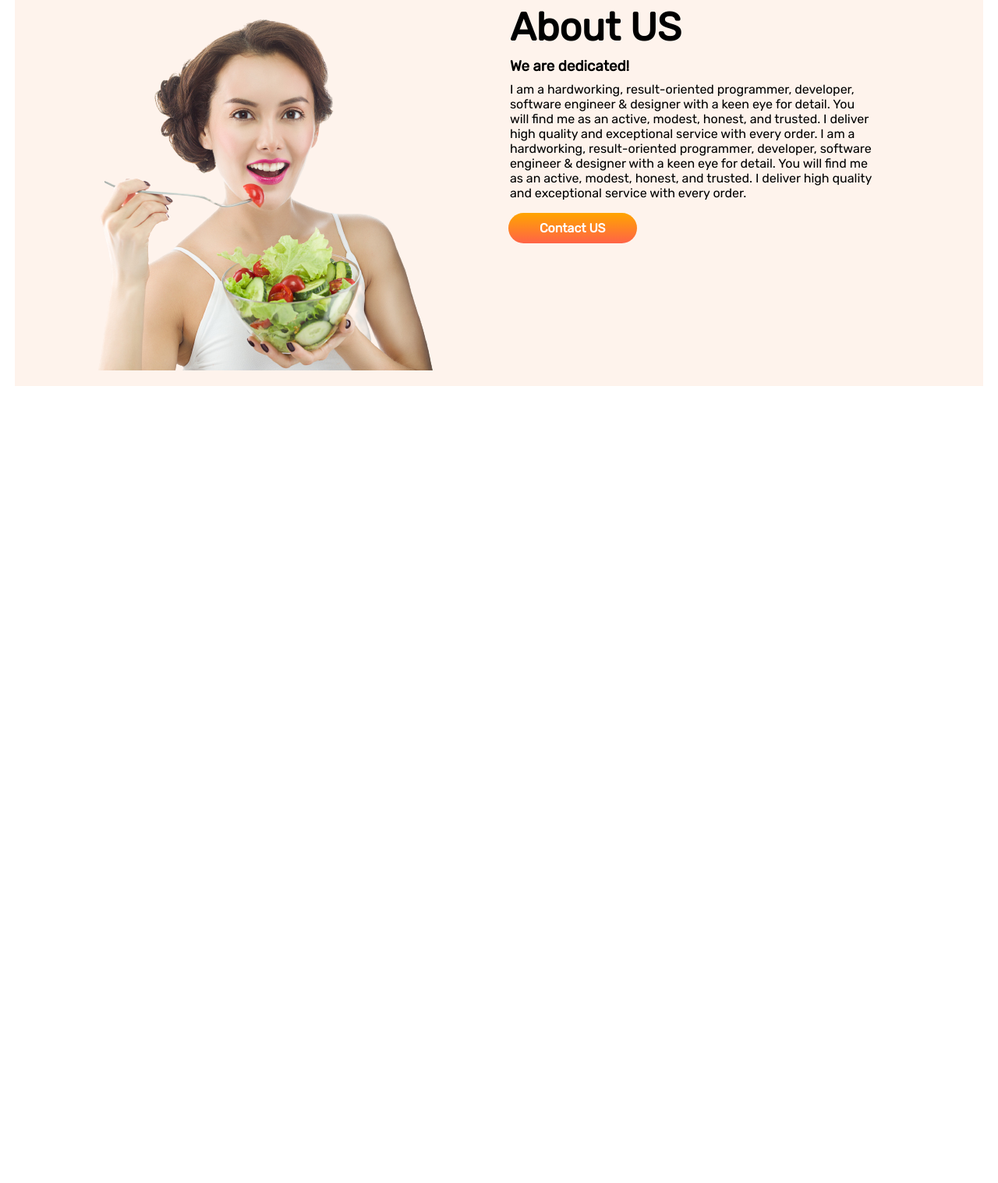
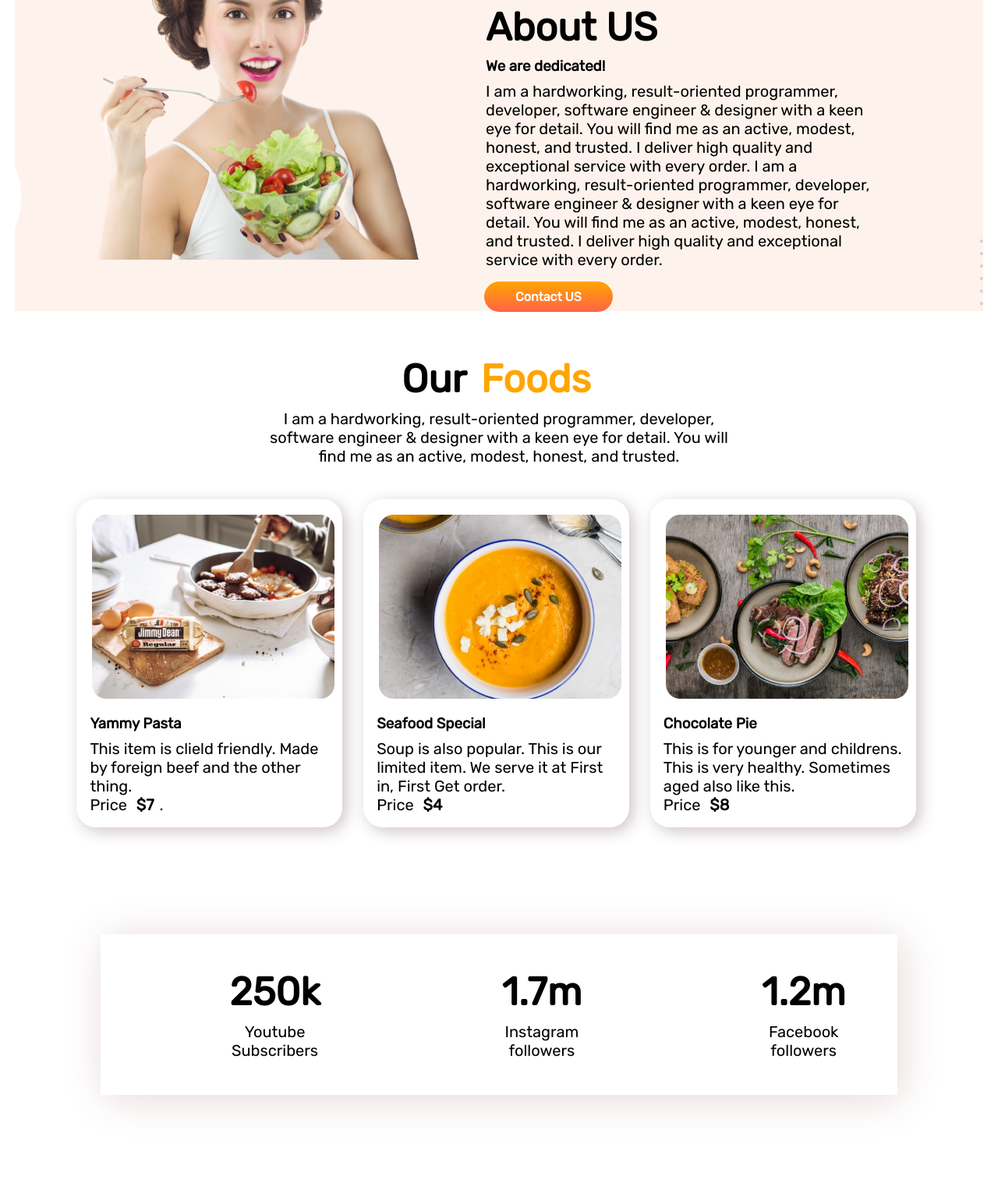
Before and after one commit to naimsiddiquibd/food-network, a plain HTML site: page index.html in a window 1280 px wide. Shown: the part 838-2355 px from the top of the page at 78% size. Before the commit the page ends 1352 px from the top, so only its background shows below. Drawn offline with Linux system fonts and the light colour scheme.

Commit message:
3rd $ 4th section added

```diff
--- a/index.html
+++ b/index.html
@@ -36,7 +36,7 @@
     </section>
 
     <section class="banner flex-container">
-      <div class="first-half-width">
+      <div class="fourth-half-width">
         <img src="images/picture2.png" />
       </div>
       <div class="third-half-width">
@@ -56,5 +56,71 @@
         <a class="button" target="_blank" href="#">Contact US</a>
       </div>
     </section>
+
+    <section>
+      <div class="our-food">
+        <h1>Our <span>Foods</span></h1>
+        <p>
+          I am a hardworking, result-oriented programmer, developer, software
+          engineer & designer with a keen eye for detail. You will find me as an
+          active, modest, honest, and trusted.
+        </p>
+      </div>
+    </section>
+
+    <section class="food-images">
+      <div class="last-section">
+        <div class="box-shadow">
+          <img src="images/food1.jpg" alt="" />
+          <h3>Yammy Pasta</h3>
+          <p>
+            This item is clield friendly. Made by foreign beef and the other
+            thing. <br />
+            Price <strong>$7</strong>.
+          </p>
+        </div>
+        <div class="box-shadow">
+          <img src="images/food2.png" alt="" />
+          <h3>Seafood Special</h3>
+          <p>
+            Soup is also popular. This is our limited item. We serve it at First
+            in, First Get order. <br />
+            Price <strong>$4</strong>
+          </p>
+        </div>
+        <div class="box-shadow">
+          <img src="images/food3.jpg" alt="" />
+          <h3>Chocolate Pie</h3>
+          <p>
+            This is for younger and childrens. This is very healthy. Sometimes
+            aged also like this. <br />
+            Price <strong>$8</strong>
+          </p>
+        </div>
+      </div>
+    </section>
+
+
+    <section class="follow">
+        <div class="follow-section">
+            <div class="subscribers">
+                <h1>250k</h1>
+                <p>Youtube Subscribers</p>
+            </div>
+            <div class="subscribers">
+                <h1>
+                    1.7m
+                </h1>
+                <p>Instagram followers</p>
+            </div>
+            <div class="subscribers">
+                <h1>1.2m</h1>
+                <p>Facebook followers</p>
+            </div>
+        </div>
+    </section>
+
+
+
   </body>
 </html>
--- a/style.css
+++ b/style.css
@@ -41,6 +41,9 @@ nav ul li a {
 h1 {
   font-size: 50px;
 }
+p {
+  font-size: 20px;
+}
 .flex-container {
   display: flex;
 }
@@ -80,3 +83,52 @@ span {
   padding-right: 10%;
   padding-top: 15%;
 }
+.fourth-half-width {
+  width: 65%;
+  padding-left: 5%;
+  padding-top: 5%;
+}
+.fourth-half-width img {
+  width: 100%;
+}
+.our-food {
+  text-align: center;
+  padding-top: 3%;
+}
+.our-food p {
+  padding-left: 25%;
+  padding-right: 25%;
+}
+.food-images {
+  width: 100%;
+}
+.last-section {
+  display: flex;
+  padding: 10px;
+  margin-left: 5%;
+  margin-right: 5%;
+}
+.last-section img {
+  width: 100%;
+  border-radius: 15px;
+  padding: 5px;
+}
+.box-shadow {
+  box-shadow: 5px 5px 20px rgb(207, 196, 196);
+  margin-right: 2%;
+  padding: 10px;
+  border-radius: 25px;
+}
+.follow {
+  padding: 105px;
+  margin-bottom: 10%;
+}
+.follow-section {
+  display: flex;
+  box-shadow: 5px 5px 50px rgb(231, 216, 216);
+}
+.subscribers {
+  padding: 3%;
+  margin-left: 10%;
+  text-align: center;
+}
```
Also changed, not shown: images/food1.jpg (added), images/food2.png (added), images/food3.jpg (added).
